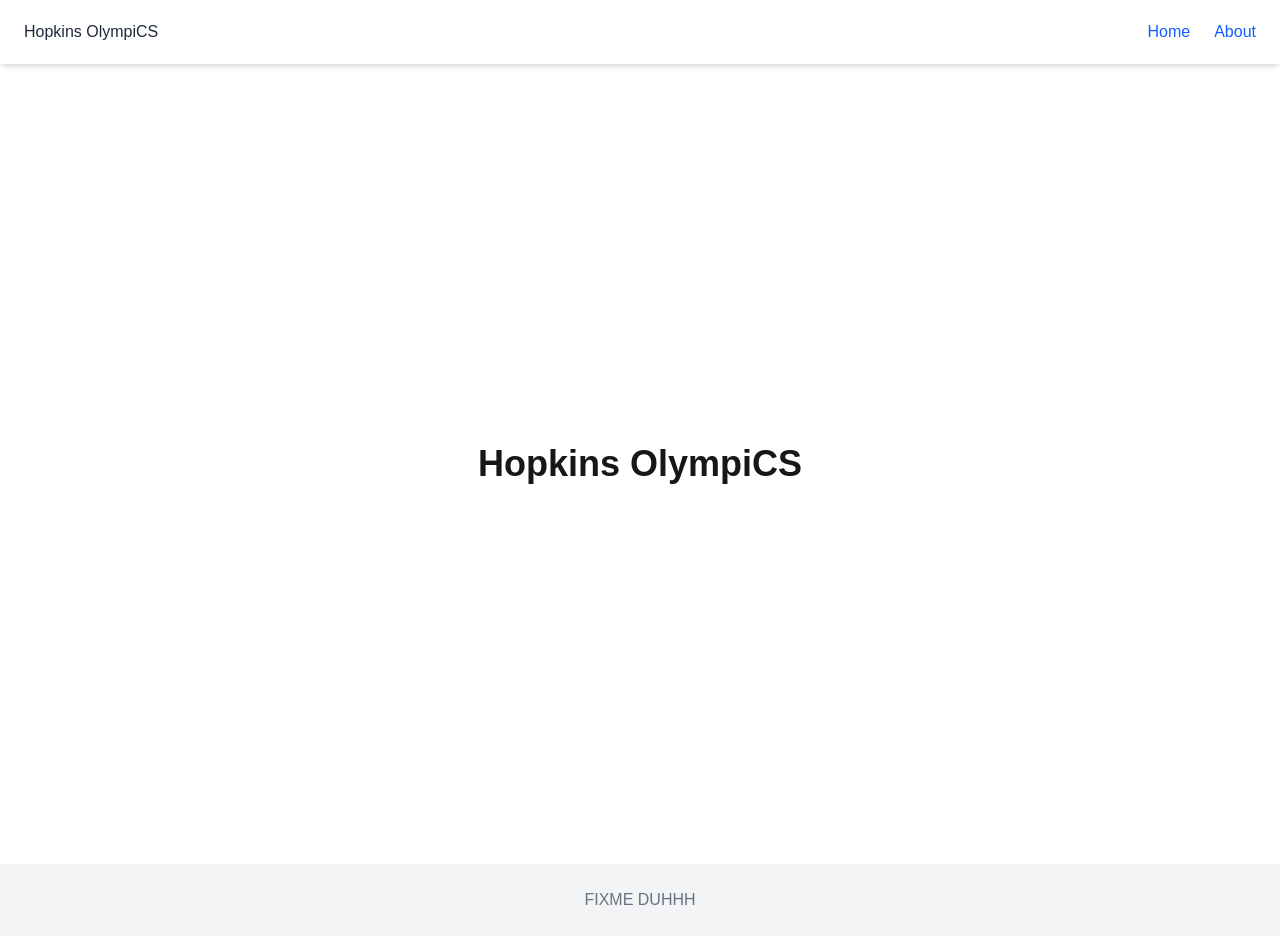
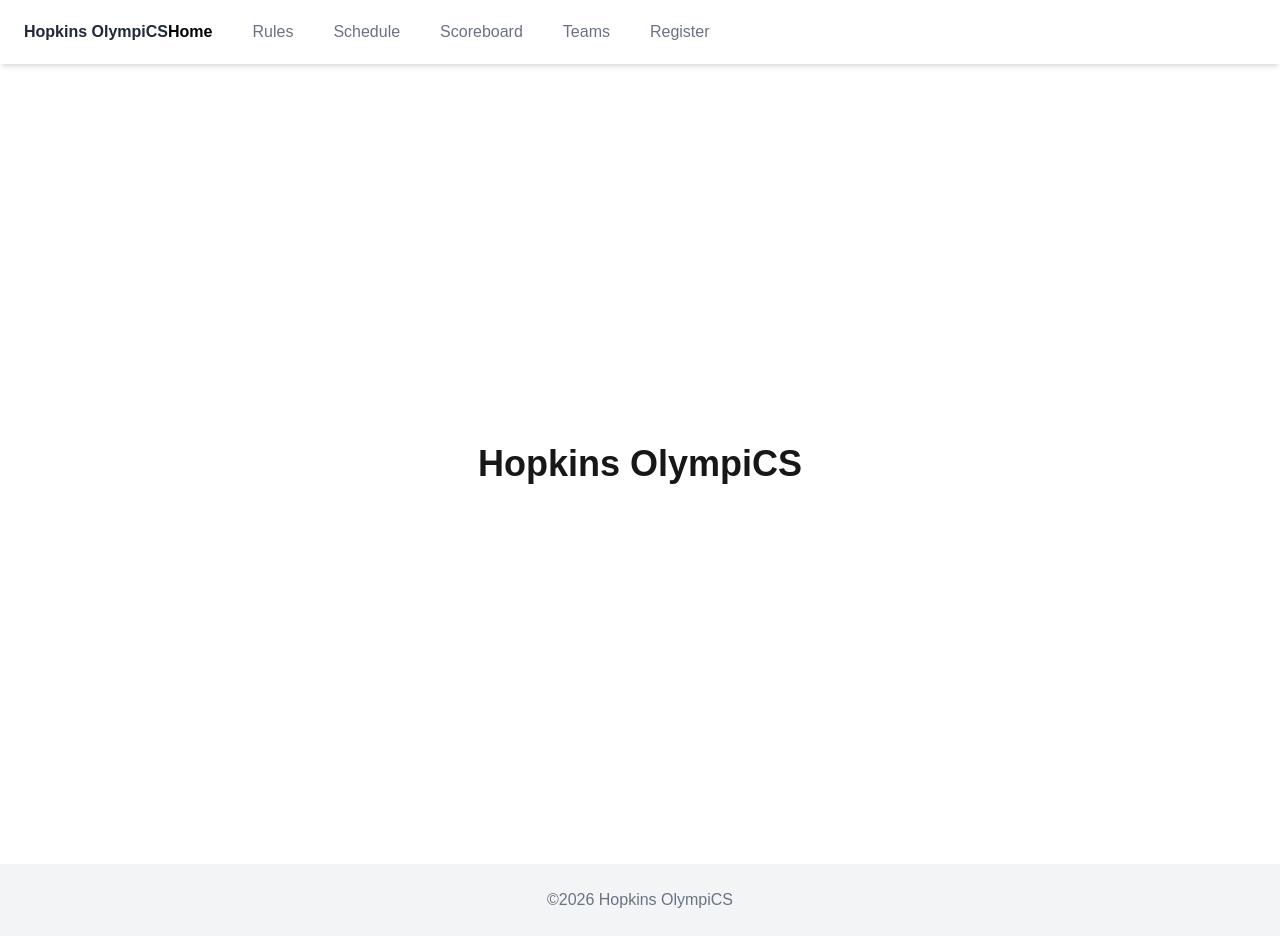
Before and after one commit to ACM-Hopkins/OlympiCS-Website, a Next.js app in the folder olympics-website/: page / in a window 1280 px wide. Built offline with nearby package versions, Linux system fonts and the light colour scheme.

Commit message:
added pathnames to navbar

```diff
--- a/olympics-website/components/Footer.tsx
+++ b/olympics-website/components/Footer.tsx
@@ -1,7 +1,7 @@
 export default function Footer() {
     return (
     <footer className = "w-full bg-gray-100 text-center text-gray-500 py-6 mt-auto">
-        <p> FIXME DUHHH</p>
+        <p>©2026 Hopkins OlympiCS </p>
     </footer>
     );
 }
--- a/olympics-website/components/Navbar.tsx
+++ b/olympics-website/components/Navbar.tsx
@@ -1,14 +1,34 @@
 //Home, Rules, Schedule, Scoreboard, Teams, Register
+
+"use client";
+
 import Link from 'next/link';
-
+import { usePathname } from 'next/navigation';
 
 export default function Navbar() {
+    const pathname = usePathname();
     return (
-    <nav className = "w-full bg-white shadow-md px-6 py-5 flex items-center justify-between">
-        <Link href="/" className="text -xl font-Geist text-gray-800">Hopkins OlympiCS</Link>
-        <div className = "flex gap-6">
-            <Link href="/" className="text-blue-600 hover:text-black transition">Home</Link>
-            <Link href="/about" className = "text-blue-600 hover:text-black transition">About</Link>
+    <nav className = "w-full bg-white shadow-md px-6 py-5 flex items-center justify-left">
+        <Link href="/" className="text -xl font-bold text-gray-800">Hopkins OlympiCS</Link>
+        <div className = "flex gap-10">
+            <Link href="/" className={pathname === "/" ? "text-black font-semibold" : "text-gray-500 hover:text-black"}>
+                Home
+            </Link>
+            <Link href='/rules' className= {pathname === '/rules' ? "text-black font-semibold" : "text-gray-500 hover:text-black"}>
+                Rules
+            </Link>
+            <Link href='/schedule' className = {pathname === '/schedule' ? "text-black font-semibold" : "text-gray-500 hover:text-black"}>
+                Schedule
+            </Link>
+            <Link href='/scoreboard' className = {pathname === '/scoreboard' ? "text-black font-semibold" : "text-gray-500 hover:text-black"}>
+                Scoreboard
+            </Link>
+            <Link href='/teams' className = {pathname === '/teams' ? "text-black font-semibold" : "text-gray-500 hover:text-black"}>
+            Teams
+            </Link>
+            <Link href='/register' className = {pathname === '/register' ? "text-black font-semibold" : "text-gray-500 hover:text-black"}>
+            Register
+            </Link>
         </div>
     </nav>
     );
```
